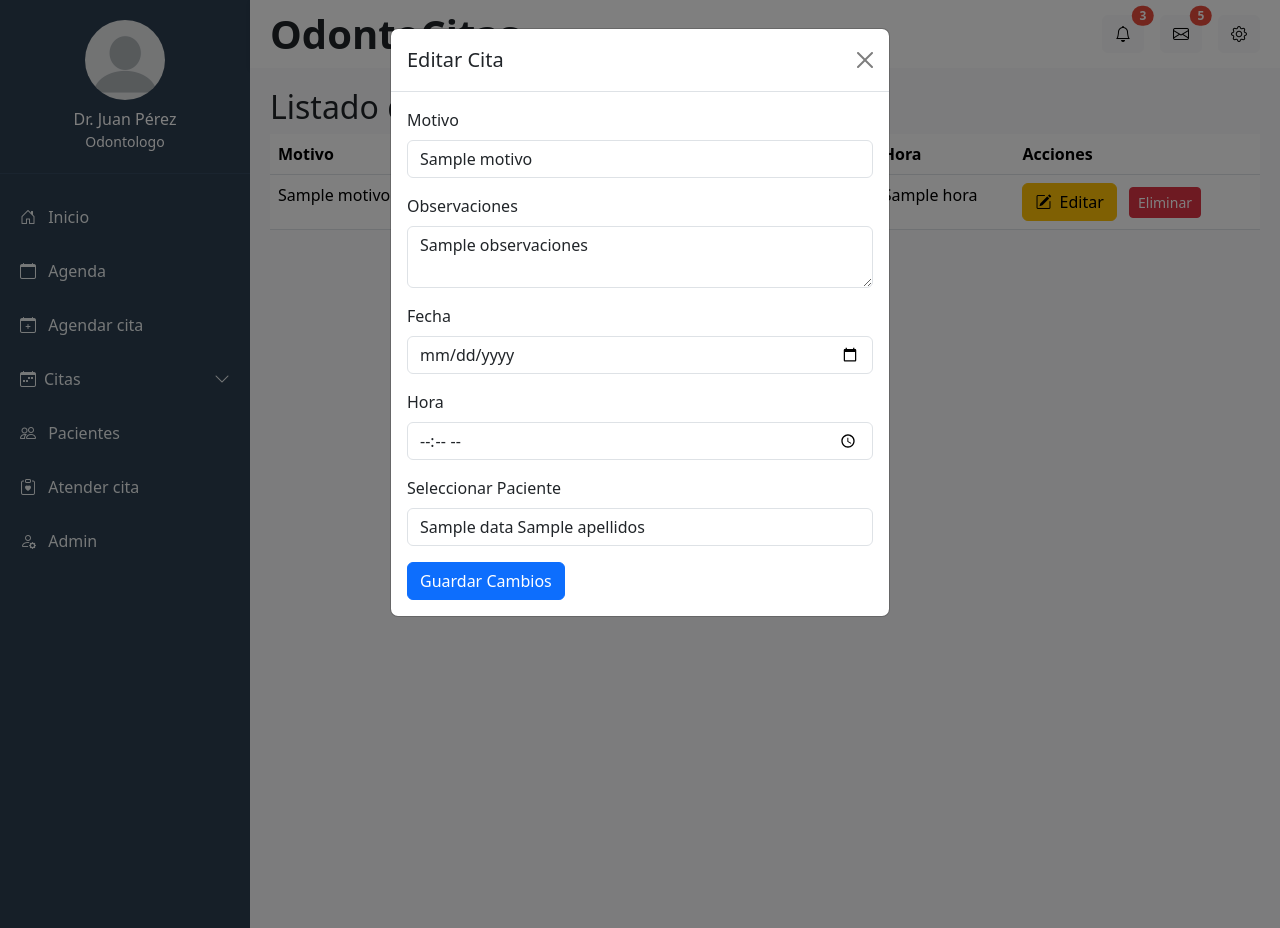
After one commit to vinirmn007/Gestion_Odonto, a Flask app: page /citas/1 in a window 1280 px wide, after a click on "Editar". The commit adds this page. Run offline with Flask 3, Linux system fonts and the light colour scheme; tables that the repository leaves empty or names only in its code hold one stand-in row (values such as "Sample post"); a database or web service that is not in the repository returns one stand-in record (values such as "Sample title"); data that the repository does not hold is empty.

Commit message:
citasCrud

```diff
--- a/main.py
+++ b/main.py
@@ -4,13 +4,17 @@ from config import app
 #Rutas de controladores
 from controller.users_con import user_controller
 from controller.roles_con import roles_controller
+from controller.citas_con import citas_controller
 
 #Rutas de vistas
 from views.users_view import user_view
+from views.citas_view import citas_view
 
 app.register_blueprint(user_controller)
 app.register_blueprint(roles_controller)
 app.register_blueprint(user_view)
+app.register_blueprint(citas_controller)
+app.register_blueprint(citas_view)
 
 if __name__ == '__main__':
     app.secret_key = 'key-gestion-ondontonenas'
--- a/templates/base.html
+++ b/templates/base.html
@@ -28,7 +28,7 @@
                     <a class="nav-link" href="agenda.html"><i class="bi bi-calendar me-2"></i> Agenda</a>
                 </li>
                 <li class="nav-item">
-                    <a class="nav-link" href="#"><i class="bi bi-calendar-plus me-2"></i> Agendar cita</a>
+                    <a class="nav-link" href="/citas/save"><i class="bi bi-calendar-plus me-2"></i> Agendar cita</a>
                 </li>
                 <li class="nav-item">
                     <a class="nav-link" href="#" data-bs-toggle="collapse" data-bs-target="#turnoSubmenu"
@@ -39,13 +39,13 @@
                     <div class="collapse" id="turnoSubmenu">
                         <ul class="nav flex-column">
                             <li class="nav-item">
-                                <a class="nav-link ps-4" href="#"> Ver citas agendadas</a>
+                                <a class="nav-link ps-4" href="/citas/AGENDADA"> Ver citas agendadas</a>
                             </li>
                             <li class="nav-item">
-                                <a class="nav-link ps-4" href="#"> Ver citas en espera</a>
+                                <a class="nav-link ps-4" href="/citas/EN_ESPERA"> Ver citas en espera</a>
                             </li>
                             <li class="nav-item">
-                                <a class="nav-link ps-4" href="#"> Ver citas finalizadas</a>
+                                <a class="nav-link ps-4" href="/citas/FINALIZADA"> Ver citas finalizadas</a>
                             </li>
                         </ul>
                     </div>
--- /dev/null
+++ b/templates/parts/citas/list_citas.html
@@ -0,0 +1,93 @@
+{% extends 'base.html' %}
+{% block title %}Listado de Citas{% endblock %}
+{% block content %}
+<h2>Listado de Citas</h2>
+<table class="table table-hover">
+    <thead>
+        <tr>
+            <th scope="col">Motivo</th>
+            <th scope="col">Observaciones</th>
+            <th scope="col">Fecha</th>
+            <th scope="col">Hora</th>
+            <th scope="col">Acciones</th>
+        </tr>
+    </thead>
+    <tbody>
+        {% for cita in citas %}
+        <tr scope="row">
+            <td>{{ cita.motivo }}</td>
+            <td>{{ cita.observaciones }}</td>
+            <td>{{ cita.fecha }}</td>
+            <td>{{ cita.hora }}</td>
+                <td>
+                    <button class="btn btn-warning me-2" data-bs-toggle="modal" data-bs-target="#editModal"
+                        onclick="fillEditForm('{{ cita.codigo_cita }}', '{{ cita.motivo }}', '{{ cita.observaciones }}', '{{ cita.fecha }}', '{{ cita.hora }}')">
+                        <i class="bi bi-pencil-square me-1"></i> Editar
+                    </button>
+                    <form action="/citas/delete" method="POST" style="display:inline;">
+                        <input type="hidden" name="codigo_cita" value="{{ cita.codigo_cita }}">
+                        <button type="submit" class="btn btn-danger btn-sm" onclick="return confirm('¿Estás seguro de que deseas eliminar esta cita?');">Eliminar</button>
+                    </form>
+                </td>
+
+        </tr>
+        {% endfor %}
+    </tbody>
+</table>
+
+<!-- Modal de Edición -->
+<div class="modal fade" id="editModal" tabindex="-1" aria-labelledby="editModalLabel" aria-hidden="true">
+    <div class="modal-dialog">
+        <div class="modal-content">
+            <div class="modal-header">
+                <h5 class="modal-title" id="editModalLabel">Editar Cita</h5>
+                <button type="button" class="btn-close" data-bs-dismiss="modal" aria-label="Close"></button>
+            </div>
+            <div class="modal-body">
+                <form id="editForm" method="POST" action="/citas/update">
+                    <input type="hidden" name="codigo_cita" id="editId">
+                    <div class="mb-3">
+                        <label for="editMotivo" class="form-label">Motivo</label>
+                        <input type="text" class="form-control" id="editMotivo" name="motivo" required>
+                    </div>
+                    <div class="mb-3">
+                        <label for="editObservaciones" class="form-label">Observaciones</label>
+                        <textarea class="form-control" id="editObservaciones" name="observaciones" required></textarea>
+                    </div>
+                    <div class="mb-3">
+                        <label for="editFecha" class="form-label">Fecha</label>
+                        <input type="date" class="form-control" id="editFecha" name="fecha" required>
+                    </div>
+                    <div class="mb-3">
+                        <label for="editHora" class="form-label">Hora</label>
+                        <input type="time" class="form-control" id="editHora" name="hora" required>
+                    </div>
+
+                    <div class="mb-3">
+                        <label for="iden_paciente" class="form-label">Seleccionar Paciente</label>
+                        <select class="form-control" id="iden_paciente" name="iden_paciente" required>
+                            {% for paciente in personas %}
+                                <option value="{{ paciente.identificacion }}">{{ paciente.nombres }} {{ paciente.apellidos }}</option>
+                            {% endfor %}
+                        </select>
+                    </div>
+
+                    <button type="submit" class="btn btn-primary">Guardar Cambios</button>
+                </form>
+            </div>
+        </div>
+    </div>
+</div>
+{% endblock %}
+
+{% block scripts %}
+<script>
+    function fillEditForm(codigo_cita, motivo, observaciones, fecha, hora) {
+        document.getElementById('editId').value = codigo_cita;
+        document.getElementById('editMotivo').value = motivo;
+        document.getElementById('editObservaciones').value = observaciones;
+        document.getElementById('editFecha').value = fecha;
+        document.getElementById('editHora').value = hora;
+    }
+</script>
+{% endblock %}
--- /dev/null
+++ b/views/citas_view.py
@@ -0,0 +1,84 @@
+from flask import Blueprint, json, render_template, request, redirect, flash, session
+import requests
+
+citas_view = Blueprint('citas_view', __name__)
+
+@citas_view.route('/citas/<string:estado>', methods=['GET'])
+def get_citas(estado):
+    r = requests.get(f'http://localhost:5000/bd/citas/{estado}')
+    rp = requests.get('http://localhost:5000/bd/personas/all')
+    data = r.json().get('data')
+    if r.status_code == 200:
+        return render_template('/parts/citas/list_citas.html', citas=data, personas=rp.json().get('data'))
+    else:
+        flash('Error al obtener las citas: ' + str(data), 'error')
+        return redirect(request.referrer)
+
+
+@citas_view.route('/citas/save', methods=['GET', 'POST'] )
+def save_citas():
+    headers = {'Content-Type': 'application/json'}
+    if request.method == 'POST':
+        data_form = {
+            'motivo': request.form['motivo'],
+            'observaciones': request.form['observaciones'],
+            'fecha': request.form['fecha'],
+            'hora': request.form['hora'],
+            'iden_paciente': request.form['iden_paciente'],
+        }
+        print(data_form)
+        r = requests.post('http://localhost:5000/bd/citas/save', data=json.dumps(data_form), headers=headers)
+        print(r)
+        data = r.json().get('data')
+        if r.status_code == 200:
+            flash('Usuario registrado correctamente', 'success')
+            return redirect('/citas/EN_ESPERA')
+        else:
+            flash('Error al registrar en la base de datos: ' + str(data), 'error')
+            return redirect(request.referrer)
+
+    rp = requests.get('http://localhost:5000/bd/personas/all')
+    return render_template('/parts/citas/save_citas.html', personas= rp.json().get('data'))
+
+
+@citas_view.route('/citas/update', methods=['POST'])
+def update_cita():
+    headers = {'Content-Type': 'application/json'}
+
+    data_form = {
+        'codigo_cita': request.form['codigo_cita'],
+        'motivo': request.form['motivo'],
+        'observaciones': request.form['observaciones'],
+        'fecha': request.form['fecha'],
+        'hora': request.form['hora'],
+        'iden_paciente': request.form['iden_paciente']
+    }
+
+
+    try:
+        r = requests.put(f'http://localhost:5000/bd/citas/update', data=json.dumps(data_form), headers=headers)
+        r.raise_for_status()
+        data = r.json().get('data')
+
+        if r.status_code == 200:
+            flash('Cita actualizada correctamente', 'success')
+            return redirect('/citas/EN_ESPERA')
+        else:
+            flash('Error al actualizar la cita: ' + str(data), 'error')
+            return redirect(request.referrer)
+    except requests.exceptions.RequestException as e:
+        flash(f'Error de conexión: {str(e)}', 'error')
+        return redirect(request.referrer)
+
+
+@citas_view.route('/citas/delete/', methods=['POST'])
+def delete_cita():
+    codigo_cita = request.form['codigo_cita']
+    r = requests.delete(f'http://localhost:5000/bd/citas/delete', data=json.dumps({'codigo_cita': codigo_cita}), headers={'Content-Type': 'application/json'})
+    data = r.json().get('data')
+    if r.status_code == 200:
+        flash('Cita eliminada correctamente', 'success')
+        return redirect('/citas/EN_ESPERA')
+    else:
+        flash('Error al eliminar la cita: ' + str(data), 'error')
+        return redirect(request.referrer)
```
Also changed, not shown: controller/citas_con.py (added, +89 -0 lines), templates/parts/citas/save_citas.html (added, +42 -0 lines), tuto.txt (+7 -0 lines).
